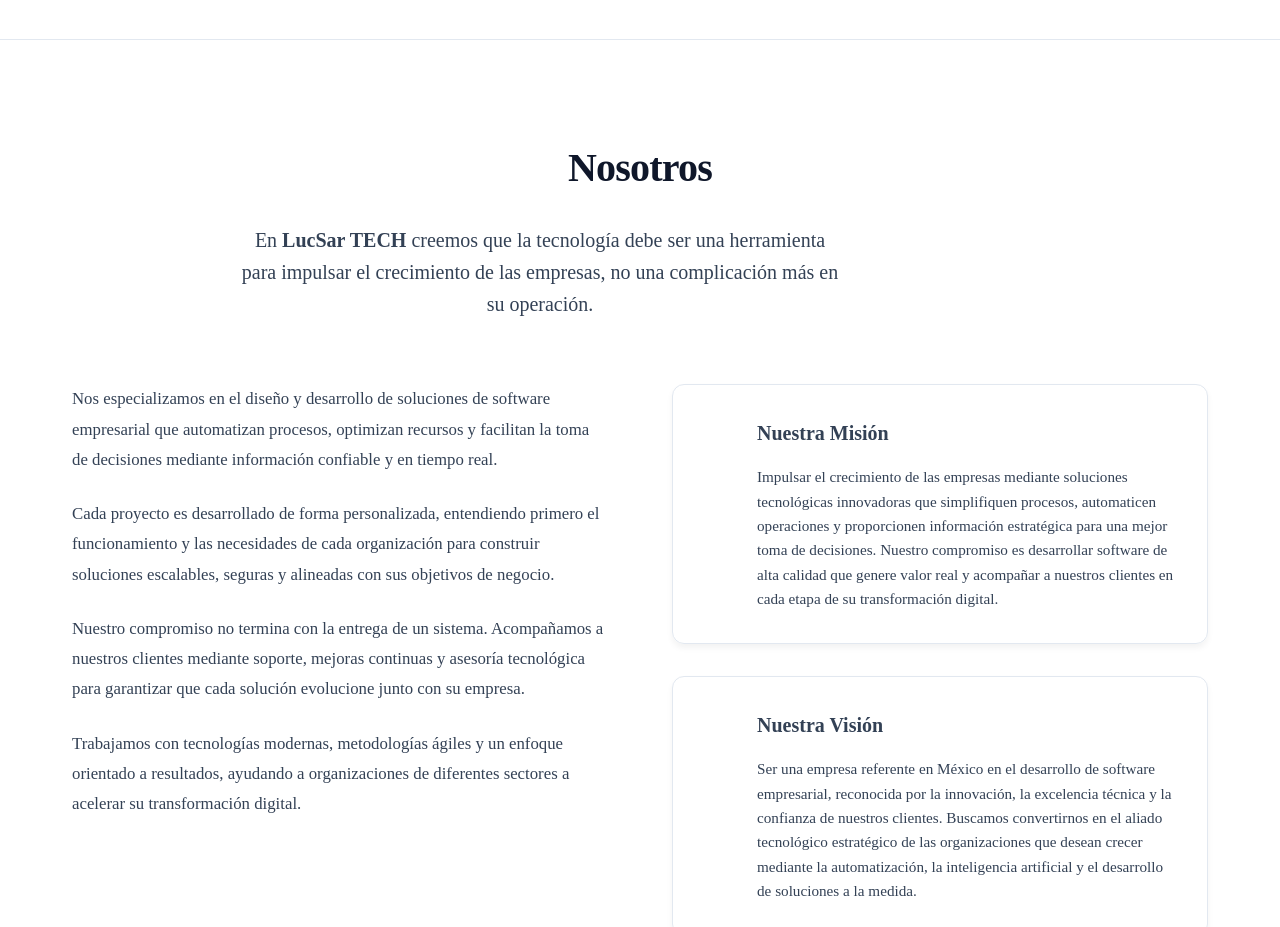
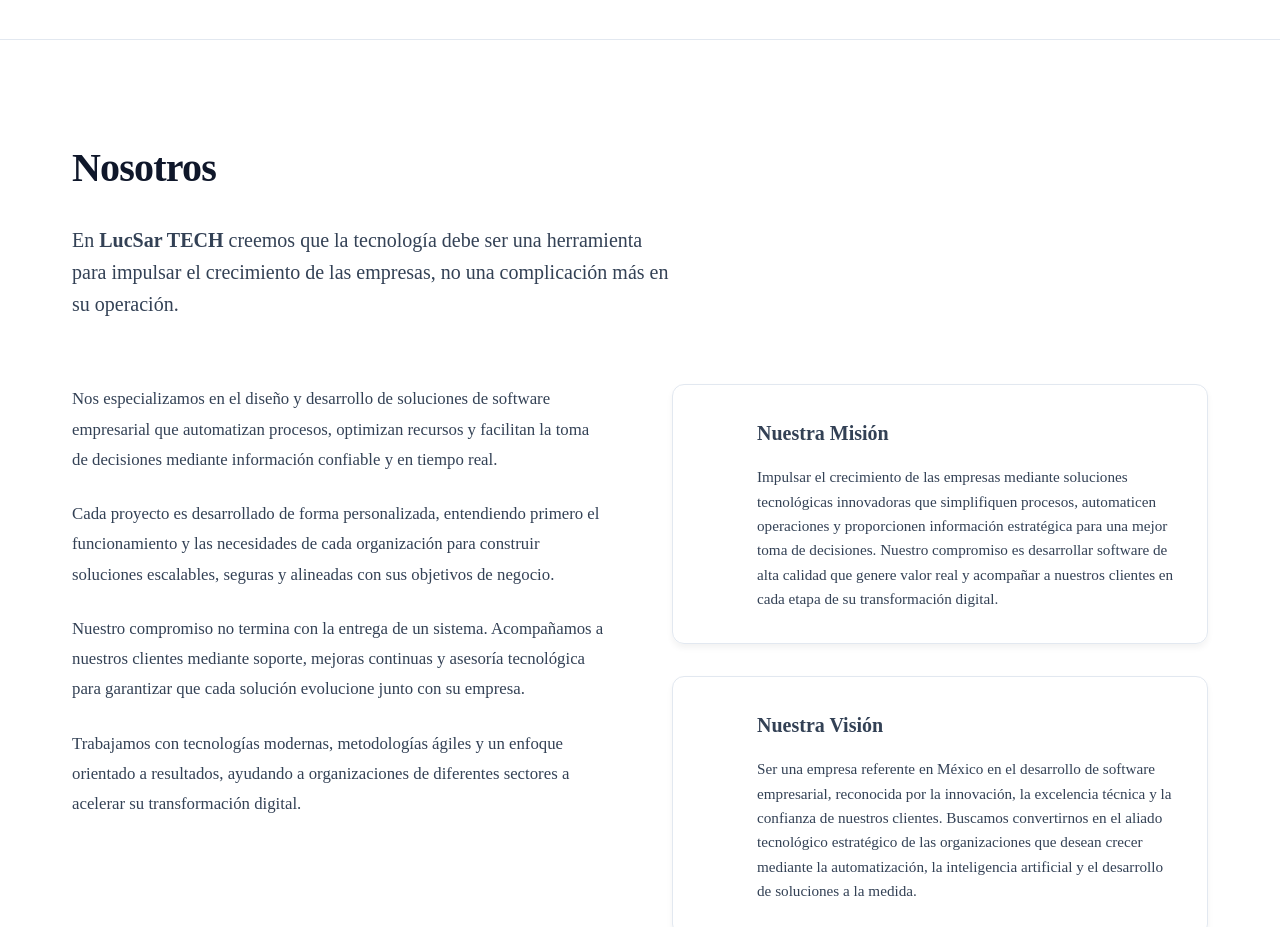
Before and after one commit to hnavarro191016-jpg/LucSar-TECH, a Next.js app: page / in a window 1280 px wide. Shown: the part 1360-2287 px from the top of the page. Built offline with nearby package versions, Linux system fonts and the light colour scheme.

Commit message:
Left align AboutSection header

```diff
--- a/src/components/home/AboutSection.module.css
+++ b/src/components/home/AboutSection.module.css
@@ -1,7 +1,7 @@
 .header {
-  text-align: center;
+  text-align: left;
   max-width: 800px;
-  margin: 0 auto 4rem auto;
+  margin-bottom: 4rem;
 }
 
 .contentGrid {
```
